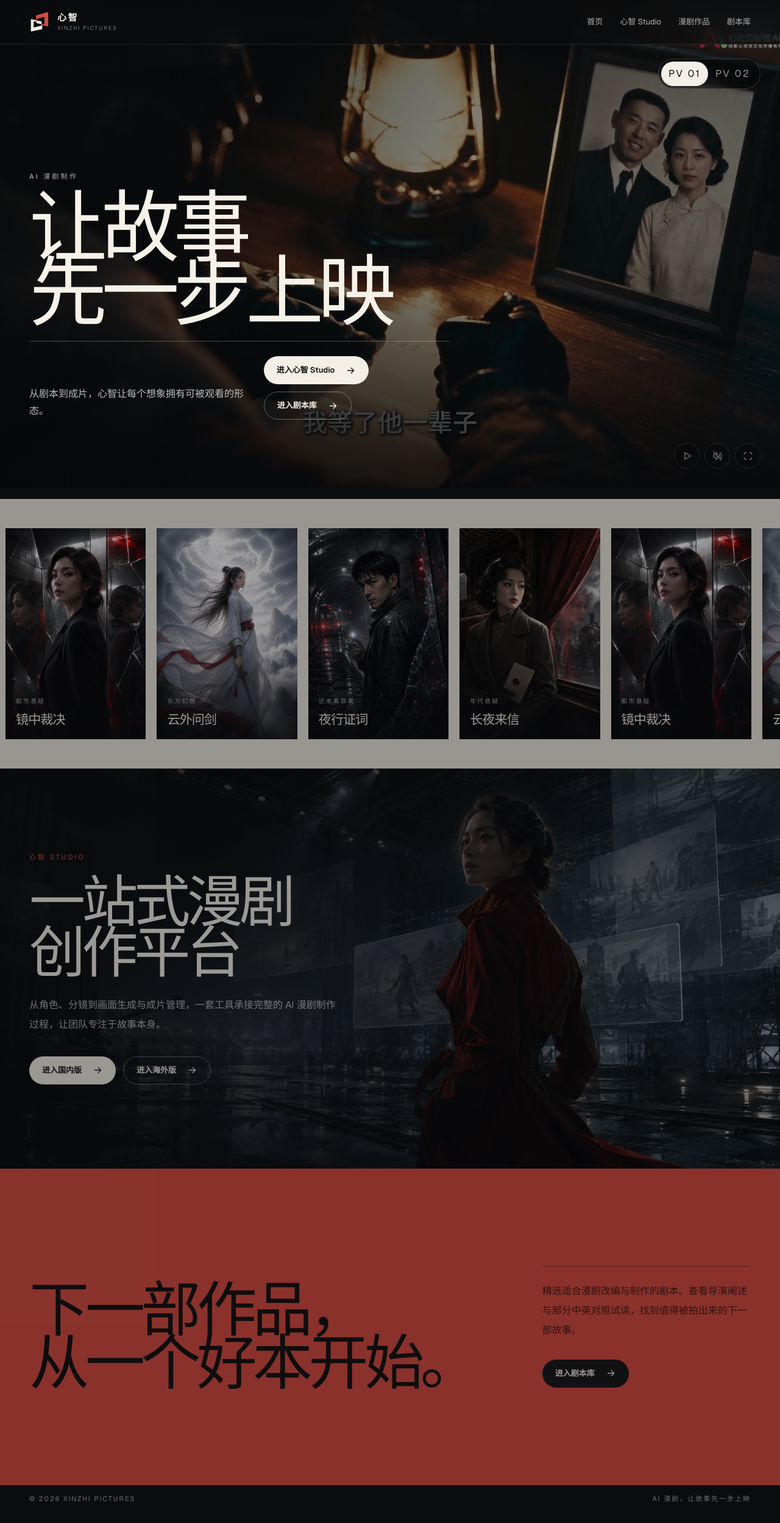
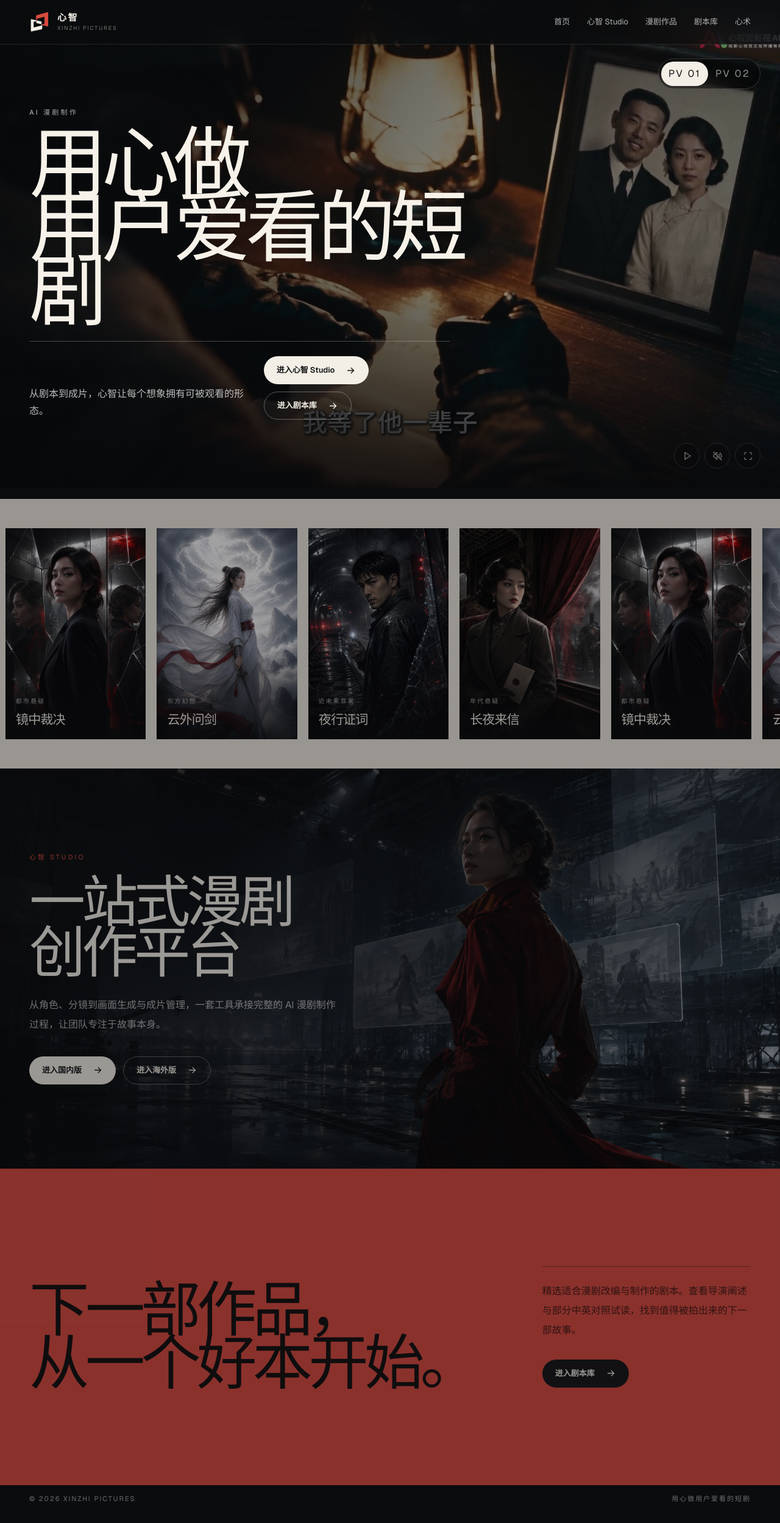
Before and after one commit to tatookan/xzjbk, a Next.js app: page / in a window 1280 px wide. Shown: the whole page at 61% size. Built offline with nearby package versions, Linux system fonts and the light colour scheme; no server answers.

Commit message:
feat: add xinshu portal link and update slogan

```diff
--- a/src/app/page.tsx
+++ b/src/app/page.tsx
@@ -13,6 +13,7 @@ const studioCnUrl =
   'https://studio.xinsee.cc/v2';
 const studioGlobalUrl = process.env.NEXT_PUBLIC_STUDIO_GLOBAL_URL ?? 'https://newxzs.xinsee.cc/';
 const scriptLibraryUrl = process.env.NEXT_PUBLIC_SCRIPT_LIBRARY_URL ?? '/scripts';
+const xinshuUrl = process.env.NEXT_PUBLIC_XINSHU_URL ?? 'https://drama.xinsee.cc:9444';
 
 const navItems: PortalNavItem[] = [
   { label: '首页', href: '#home' },
@@ -22,7 +23,8 @@ const navItems: PortalNavItem[] = [
     label: '剧本库',
     href: scriptLibraryUrl,
     external: scriptLibraryUrl.startsWith('http')
-  }
+  },
+  { label: '心术', href: xinshuUrl, external: true }
 ];
 
 function ArrowLink({
@@ -87,9 +89,9 @@ export default function Page() {
               AI 漫剧制作
             </p>
             <h1 className='portal-reveal portal-reveal-delay font-serif text-[clamp(4.2rem,10vw,9.5rem)] leading-[0.82] font-medium tracking-[-0.075em] text-[#f7f2e9]'>
-              让故事
+              用心做
               <br />
-              先一步上映
+              用户爱看的短剧
             </h1>
             <div className='portal-reveal portal-reveal-delay-2 mt-8 flex max-w-[690px] flex-col justify-between gap-7 border-t border-white/25 pt-6 sm:flex-row sm:items-end'>
               <p className='max-w-md text-[15px] leading-7 text-white/72 sm:text-base'>
@@ -185,7 +187,7 @@ export default function Page() {
       <footer className='bg-[#0b0c0e] px-5 py-8 text-[11px] tracking-[0.18em] text-white/40 sm:px-8 lg:px-12'>
         <div className='mx-auto flex max-w-[1480px] flex-col gap-3 sm:flex-row sm:items-center sm:justify-between'>
           <span>© 2026 XINZHI PICTURES</span>
-          <span>AI 漫剧，让故事先一步上映</span>
+          <span>用心做用户爱看的短剧</span>
         </div>
       </footer>
     </main>
```
Also changed, not shown: env.example.txt, env.production.example.txt.
